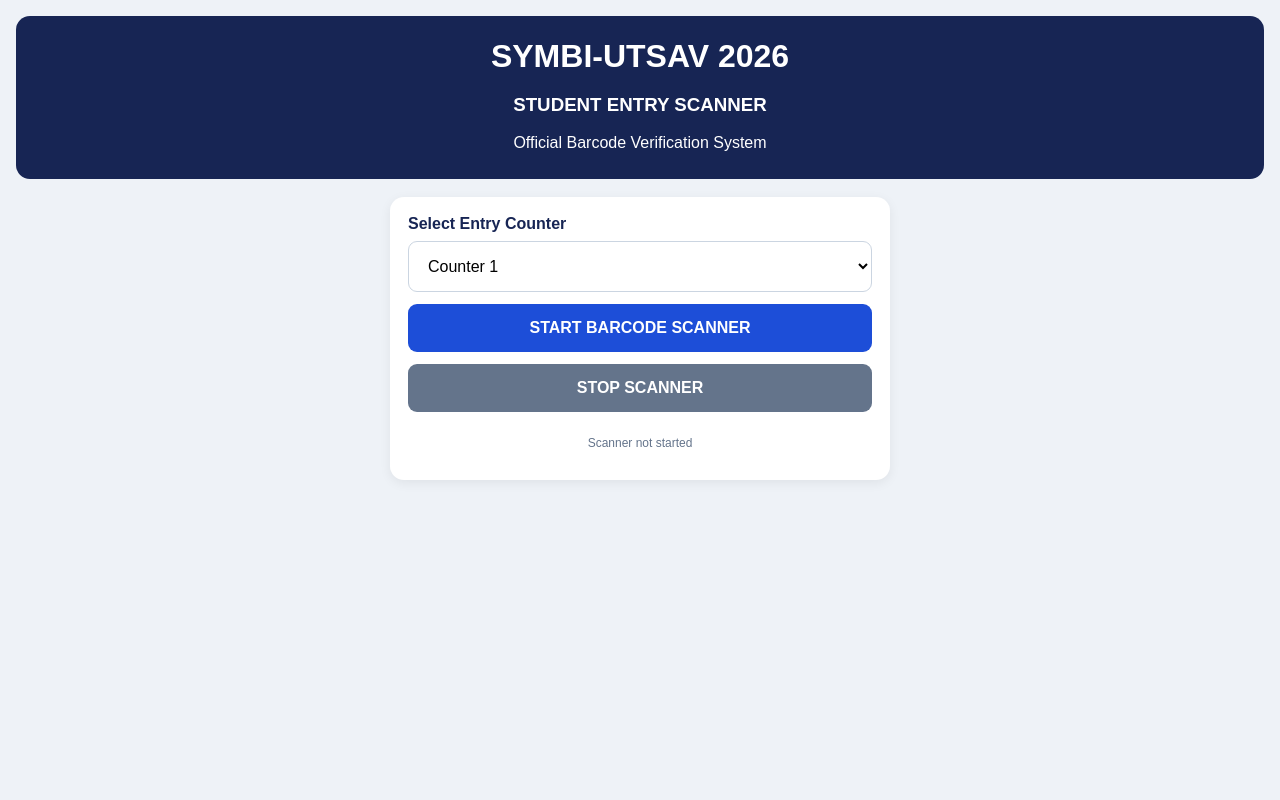
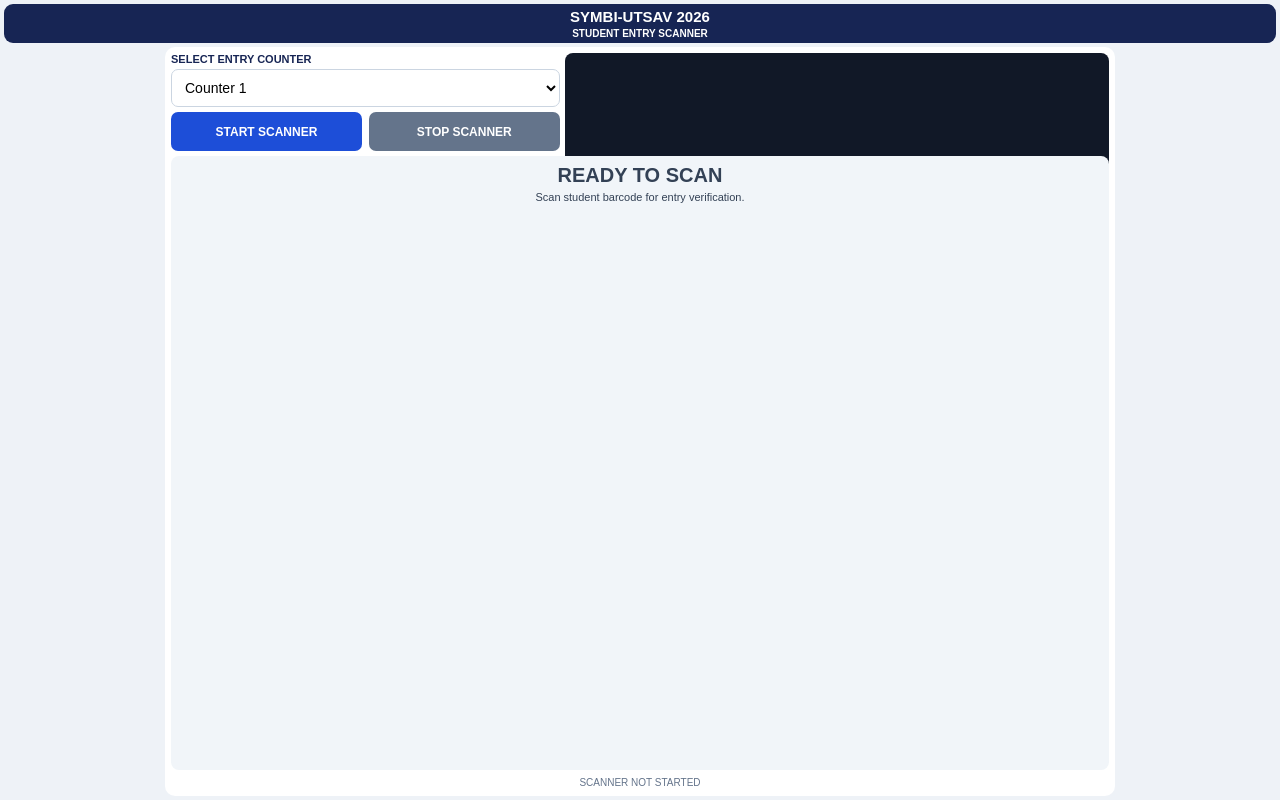
Before and after one commit to Gunjan-dhande/Symbi-Utsav-2026-Scanner, a plain HTML site: page index.html in a window 1280 px wide. Drawn offline with Linux system fonts and the light colour scheme.

Commit message:
Update index.html

```diff
--- a/index.html
+++ b/index.html
@@ -3,8 +3,7 @@
 <html lang="en">
 <head>
 <meta charset="UTF-8">
-<meta name="viewport" content="width=device-width, initial-scale=1">
-
+<meta name="viewport" content="width=device-width, initial-scale=1, viewport-fit=cover">
 <title>Symbi-Utsav 2026 Scanner</title>
 
 <script src="https://unpkg.com/html5-qrcode@2.3.8/html5-qrcode.min.js"></script>
@@ -12,63 +11,105 @@
 <style>
 * { box-sizing: border-box; }
 
-body {
+html, body {
   margin: 0;
-  padding: 16px;
+  width: 100%;
+  height: 100%;
+  overflow: hidden;
   font-family: Arial, sans-serif;
   background: #eef2f7;
   color: #172554;
 }
 
+body {
+  height: 100vh;
+  height: 100dvh;
+  padding: 6px;
+  display: flex;
+  flex-direction: column;
+  gap: 5px;
+}
+
 .header {
+  flex: 0 0 auto;
+  text-align: center;
   background: #172554;
   color: white;
-  padding: 22px 12px;
-  border-radius: 14px;
-  text-align: center;
+  padding: 7px;
+  border-radius: 9px;
 }
 
-.header h1 { margin: 0 0 8px; }
-.header p { margin: 5px; }
+.header h1 {
+  font-size: 18px;
+  margin: 0 0 3px;
+}
+
+.header h3 {
+  font-size: 11px;
+  margin: 0;
+}
 
 .container {
+  flex: 1;
+  min-height: 0;
+  width: 100%;
+  max-width: 700px;
+  margin: auto;
+  padding: 7px;
   background: white;
-  max-width: 500px;
-  margin: 18px auto;
-  padding: 18px;
-  border-radius: 14px;
-  box-shadow: 0 3px 12px #0001;
+  border-radius: 10px;
+  display: flex;
+  flex-direction: column;
+  gap: 6px;
+  overflow: hidden;
+}
+
+.control-row {
+  display: flex;
+  align-items: end;
+  gap: 7px;
+}
+
+.counter-box {
+  flex: 1;
+  min-width: 0;
 }
 
 label {
   display: block;
+  font-size: 11px;
   font-weight: bold;
-  margin-bottom: 8px;
-}
-
-select, button {
-  width: 100%;
-  padding: 15px;
-  margin-bottom: 12px;
-  border-radius: 9px;
-  font-size: 16px;
+  margin-bottom: 4px;
 }
 
 select {
+  width: 100%;
+  height: 38px;
+  padding: 5px 9px;
   border: 1px solid #cbd5e1;
+  border-radius: 7px;
   background: white;
+  font-size: 14px;
+}
+
+.buttons {
+  display: flex;
+  gap: 7px;
 }
 
 button {
-  border: none;
+  flex: 1;
+  height: 39px;
+  border: 0;
+  border-radius: 7px;
   background: #1d4ed8;
   color: white;
+  font-size: 12px;
   font-weight: bold;
-  cursor: pointer;
 }
 
 button:disabled {
-  opacity: .5;
+  opacity: .55;
 }
 
 .stop {
@@ -77,51 +118,133 @@ button:disabled {
 
 #reader {
   width: 100%;
-  margin: 12px auto;
+  height: clamp(100px, 19dvh, 155px);
+  flex: 0 0 auto;
+  overflow: hidden;
+  border-radius: 8px;
+  background: #111827;
+}
+
+#reader video {
+  width: 100% !important;
+  height: 100% !important;
+  object-fit: contain !important;
+}
+
+#reader__dashboard,
+#reader__header_message {
+  display: none !important;
 }
 
 #result {
-  display: none;
-  padding: 22px 12px;
-  margin-top: 15px;
-  border-radius: 12px;
+  flex: 1;
+  min-height: 65px;
+  overflow: auto;
+  padding: 8px;
+  margin: 0;
+  border-radius: 8px;
   text-align: center;
+  background: #f1f5f9;
+  color: #334155;
   overflow-wrap: anywhere;
 }
 
+#result h2 {
+  font-size: 17px;
+  margin: 3px 0;
+}
+
+#result p {
+  display: inline-block;
+  font-size: 11px;
+  margin: 3px 5px;
+}
+
+.status {
+  font-size: 20px;
+  font-weight: bold;
+}
+
 .approved {
-  display: block !important;
-  background: #dcfce7;
-  color: #166534;
+  background: #dcfce7 !important;
+  color: #166534 !important;
 }
 
 .rejected {
-  display: block !important;
-  background: #fee2e2;
-  color: #991b1b;
+  background: #fee2e2 !important;
+  color: #991b1b !important;
 }
 
 .duplicate {
-  display: block !important;
-  background: #fef3c7;
-  color: #92400e;
+  background: #fef3c7 !important;
+  color: #92400e !important;
 }
 
 .loading {
-  display: block !important;
-  background: #dbeafe;
-  color: #1e40af;
+  background: #dbeafe !important;
+  color: #1e40af !important;
 }
 
-.status {
-  font-size: 27px;
-  font-weight: bold;
+#status {
+  flex: 0 0 auto;
+  text-align: center;
+  font-size: 10px;
+  color: #64748b;
+  margin: 0;
+  padding: 2px;
 }
 
-.small {
-  color: #64748b;
-  font-size: 12px;
-  text-align: center;
+@media (orientation: landscape) {
+  body {
+    padding: 4px;
+    gap: 4px;
+  }
+
+  .header {
+    padding: 4px;
+  }
+
+  .header h1 { font-size: 15px; }
+  .header h3 { font-size: 10px; }
+
+  .container {
+    max-width: 950px;
+    display: grid;
+    grid-template-columns: 1fr 1.4fr;
+    grid-template-rows: auto auto 1fr auto;
+    gap: 5px;
+    padding: 6px;
+  }
+
+  .control-row {
+    grid-column: 1;
+    grid-row: 1;
+  }
+
+  .buttons {
+    grid-column: 1;
+    grid-row: 2;
+  }
+
+  #reader {
+    grid-column: 2;
+    grid-row: 1 / 4;
+    width: 100%;
+    height: 100%;
+    min-height: 100px;
+    max-height: 230px;
+  }
+
+  #result {
+    grid-column: 1 / 3;
+    grid-row: 3;
+    min-height: 50px;
+  }
+
+  #status {
+    grid-column: 1 / 3;
+    grid-row: 4;
+  }
 }
 </style>
 </head>
@@ -131,13 +254,13 @@ button:disabled {
 <div class="header">
   <h1>SYMBI-UTSAV 2026</h1>
   <h3>STUDENT ENTRY SCANNER</h3>
-  <p>Official Barcode Verification System</p>
 </div>
 
 <div class="container">
 
-  <label for="counter">Select Entry Counter</label>
-
+  <div class="control-row">
+    <div class="counter-box">
+      <label for="counter">SELECT ENTRY COUNTER</label>
       <select id="counter">
         <option value="Counter 1">Counter 1</option>
         <option value="Counter 2">Counter 2</option>
@@ -145,34 +268,41 @@ button:disabled {
         <option value="Counter 4">Counter 4</option>
         <option value="Counter 5">Counter 5</option>
       </select>
+    </div>
+  </div>
 
+  <div class="buttons">
     <button id="startBtn" onclick="startScanner()">
-    START BARCODE SCANNER
+      START SCANNER
     </button>
 
-  <button class="stop" onclick="stopScanner()">
+    <button class="stop" id="stopBtn" onclick="stopScanner()">
       STOP SCANNER
     </button>
+  </div>
 
   <div id="reader"></div>
 
-  <div id="result"></div>
+  <div id="result">
+    <div class="status">READY TO SCAN</div>
+    <p>Scan student barcode for entry verification.</p>
+  </div>
 
-  <p id="status" class="small">
-    Scanner not started
-  </p>
+  <p id="status">SCANNER NOT STARTED</p>
 
 </div>
 
 <script>
 
 // ======================================
-// CONFIGURATION - CHANGE THESE TWO VALUES
+// CONFIGURATION
 // ======================================
 
 const API_URL = "https://script.google.com/macros/s/AKfycbzX1Qo23eIE5MoRZzTiJUlqY6ZD1XNtrCtHKo_bjPLhLR-T7Tlx9hbYN_bQJV8c-66afw/exec";
 
-const API_KEY = "CHANGE_TO_YOUR_OWN_RANDOM_SECRET_2026";
+// Replace with your new random secret.
+// Must match the Apps Script CONFIG.API_KEY.
+const API_KEY = "REPLACE_WITH_YOUR_NEW_RANDOM_SECRET";
 
 // ======================================
 
@@ -180,6 +310,17 @@ let scanner = null;
 let running = false;
 let busy = false;
 let requestNumber = 0;
+let scanTimer = null;
+
+function escapeHTML(value) {
+  return String(value ?? "").replace(/[&<>"']/g, c => ({
+    "&": "&amp;",
+    "<": "&lt;",
+    ">": "&gt;",
+    '"': "&quot;",
+    "'": "&#39;"
+  })[c]);
+}
 
 function showResult(status, message, details = {}) {
 
@@ -202,18 +343,6 @@ function showResult(status, message, details = {}) {
     <p>Date: ${escapeHTML(details.date || "")}</p>
     <p>Time: ${escapeHTML(details.time || "")}</p>
   `;
-
-  result.style.display = "block";
-}
-
-function escapeHTML(value) {
-  return String(value).replace(/[&<>"']/g, c => ({
-    "&": "&amp;",
-    "<": "&lt;",
-    ">": "&gt;",
-    '"': "&quot;",
-    "'": "&#39;"
-  })[c]);
 }
 
 async function startScanner() {
@@ -221,26 +350,34 @@ async function startScanner() {
   if (running) return;
 
   if (!API_URL.startsWith("https://script.google.com/")) {
-    alert("Please configure the Google Apps Script URL first.");
+    alert("Configure Google Apps Script URL.");
     return;
   }
 
+  document.getElementById("startBtn").disabled = true;
+
   scanner = new Html5Qrcode("reader", {
     formatsToSupport: [
-    Html5QrcodeSupportedFormats.CODE_128,
-    Html5QrcodeSupportedFormats.CODE_39,
-    Html5QrcodeSupportedFormats.EAN_13
+      Html5QrcodeSupportedFormats.CODE_128
     ],
-  verbose: true
+    verbose: false
   });
 
   try {
+
+    const width = Math.max(
+      180,
+      Math.floor(document.getElementById("reader").clientWidth * 0.90)
+    );
 
     await scanner.start(
       { facingMode: "environment" },
       {
         fps: 15,
-  aspectRatio: 1.777,
+        qrbox: {
+          width: width,
+          height: 100
+        },
         disableFlip: false
       },
       onScanSuccess
@@ -251,37 +388,37 @@ async function startScanner() {
     document.getElementById("status").innerText =
       "CAMERA ACTIVE - READY TO SCAN";
 
-    document.getElementById("startBtn").disabled = true;
-
   } catch (error) {
 
+    document.getElementById("startBtn").disabled = false;
+
     document.getElementById("status").innerText =
-      "CAMERA ERROR: " + error;
+      "CAMERA ERROR";
 
-    alert(
-      "Camera could not start. Allow camera permission in Chrome and open the HTTPS website directly."
-    );
+    alert("Camera error: " + error);
 
   }
 }
 
 function onScanSuccess(decodedText) {
 
-  if (busy) return;
+  if (busy || !running) return;
+
+  const barcode = decodedText.trim().toUpperCase();
+
+  if (!barcode) return;
 
   busy = true;
-
-  const barcode = decodedText.trim();
-
   scanner.pause(true);
 
   showResult(
     "VERIFYING",
-    "Checking student registration..."
+    "Checking student registration...",
+    { barcode: barcode }
   );
 
   document.getElementById("status").innerText =
-    "Verifying barcode...";
+    "VERIFYING BARCODE...";
 
   verifyBarcode(barcode);
 }
@@ -295,19 +432,12 @@ function verifyBarcode(barcode) {
 
   let finished = false;
 
-  const timeout = setTimeout(() => {
-    finish({
-      status: "ERROR",
-      message: "Server timeout. Please try again."
-    });
-  }, 20000);
-
   function finish(data) {
 
     if (finished) return;
     finished = true;
 
-    clearTimeout(timeout);
+    clearTimeout(scanTimer);
 
     delete window[callbackName];
     script.remove();
@@ -321,21 +451,30 @@ function verifyBarcode(barcode) {
     document.getElementById("status").innerText =
       data.status === "APPROVED"
         ? "ENTRY APPROVED"
-        : "SCAN RESULT: " + (data.status || "ERROR");
+        : "RESULT: " + (data.status || "ERROR");
 
     setTimeout(() => {
+
       busy = false;
 
-      if (running) {
+      if (running && scanner) {
         scanner.resume();
         document.getElementById("status").innerText =
           "READY FOR NEXT STUDENT";
       }
 
-    }, 1800);
+    }, 1200);
   }
 
   window[callbackName] = finish;
+
+  scanTimer = setTimeout(() => {
+    finish({
+      status: "ERROR",
+      message: "Server timeout. Please try again.",
+      barcode: barcode
+    });
+  }, 20000);
 
   const params = new URLSearchParams({
     action: "verify",
@@ -350,7 +489,8 @@ function verifyBarcode(barcode) {
   script.onerror = () => {
     finish({
       status: "ERROR",
-      message: "Cannot connect to Google Sheets server"
+      message: "Google Sheets connection failed",
+      barcode: barcode
     });
   };
 
@@ -359,11 +499,15 @@ function verifyBarcode(barcode) {
 
 async function stopScanner() {
 
-  if (!scanner || !running) return;
+  clearTimeout(scanTimer);
+
+  if (!scanner) return;
 
   try {
 
+    if (running) {
       await scanner.stop();
+    }
 
     running = false;
     busy = false;
@@ -376,7 +520,7 @@ async function stopScanner() {
   } catch (error) {
 
     document.getElementById("status").innerText =
-      "Unable to stop scanner: " + error;
+      "STOP ERROR: " + error;
 
   }
 }
```
Lines whose indentation alone changed are shown as unchanged.
